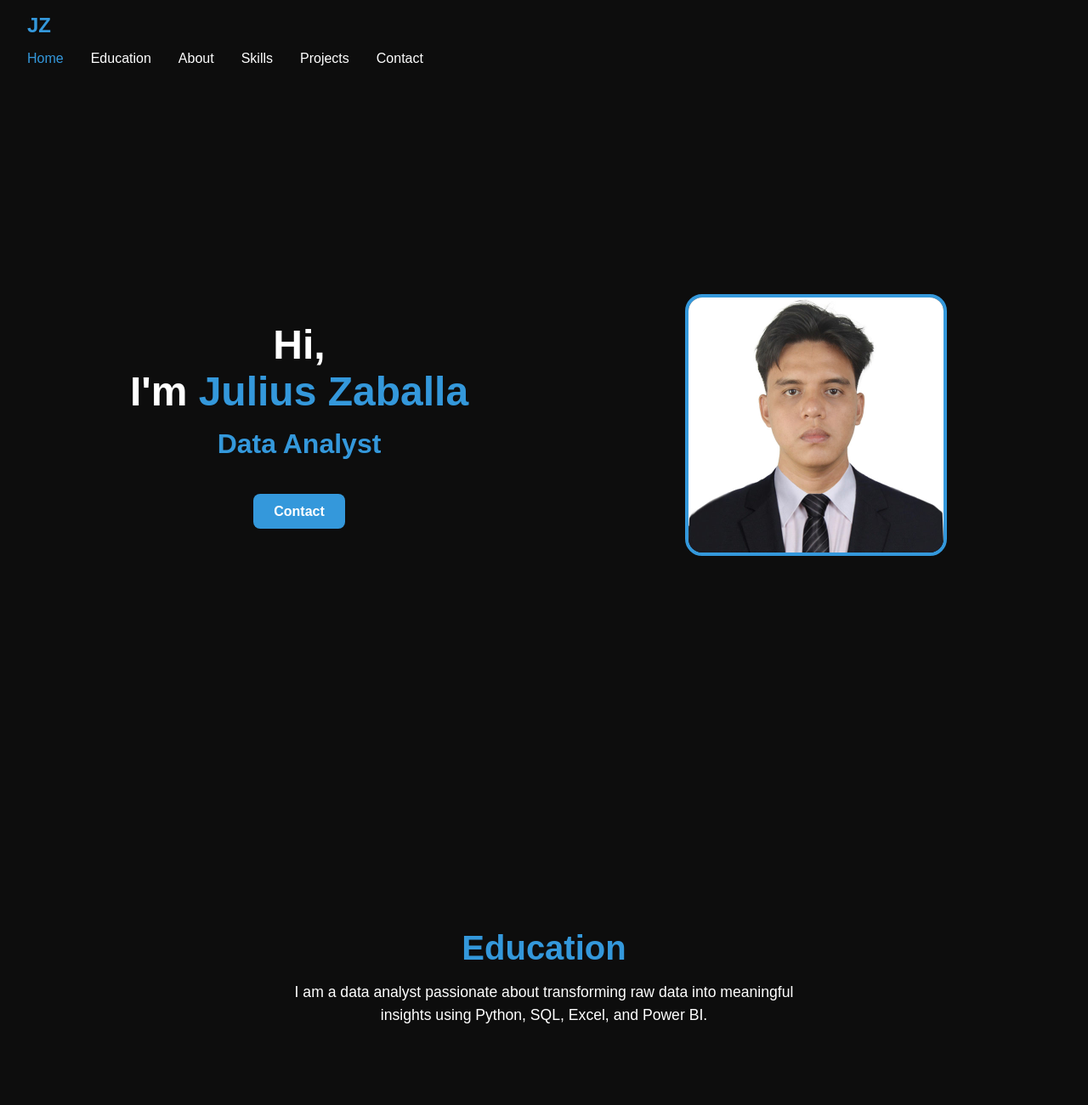
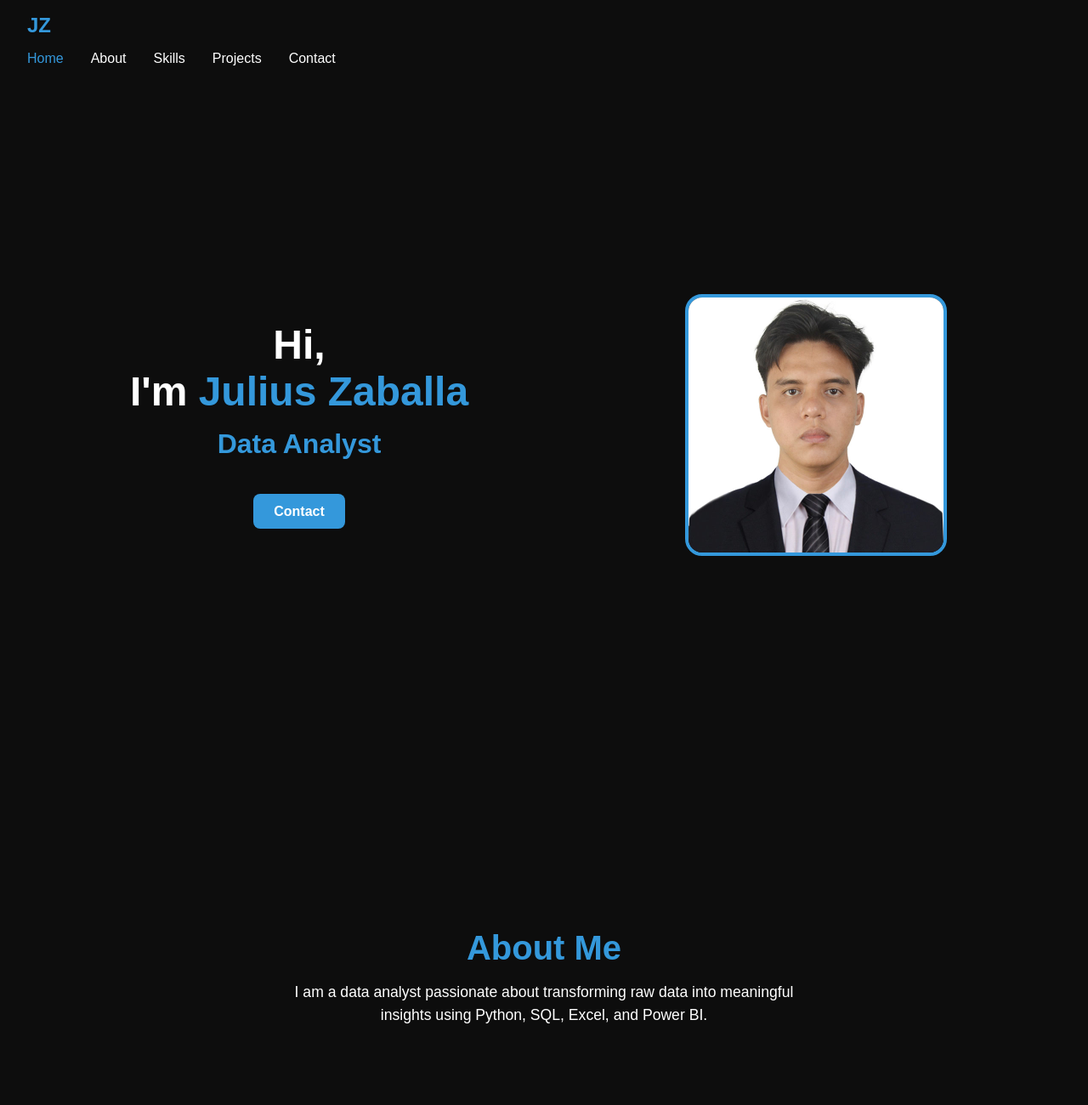
Before and after one commit to juliuszaballa/MyPortfolio, a plain HTML site: page index.html in a window 1280 px wide. Shown: the top 1300 px of the page at 85% size. Drawn offline with nearby package versions, Linux system fonts and the light colour scheme.

Commit message:
index.html

```diff
--- a/index.html
+++ b/index.html
@@ -17,7 +17,7 @@
       <div class="logo">JZ</div>
       <ul class="nav-links">
         <li><a href="#home" class="active">Home</a></li>
-        <li><a href="#projects">Education</a></li>
+
         <li><a href="#about">About</a></li>
         <li><a href="#skills">Skills</a></li>
         <li><a href="#projects">Projects</a></li>
@@ -38,11 +38,8 @@
       <img src="julius zaballa.jpg" alt="Your Photo" />
     </div>
   </section>
-  <section id="about">
-    <h2>Education</h2>
-    <p>I am a data analyst passionate about transforming raw data into meaningful insights using Python, SQL, Excel, and Power BI.</p>
-  </section>
-  <!-- Placeholder sections for About, Skills, Projects, Contact -->
+
+
   <section id="about">
     <h2>About Me</h2>
     <p>I am a data analyst passionate about transforming raw data into meaningful insights using Python, SQL, Excel, and Power BI.</p>
```
